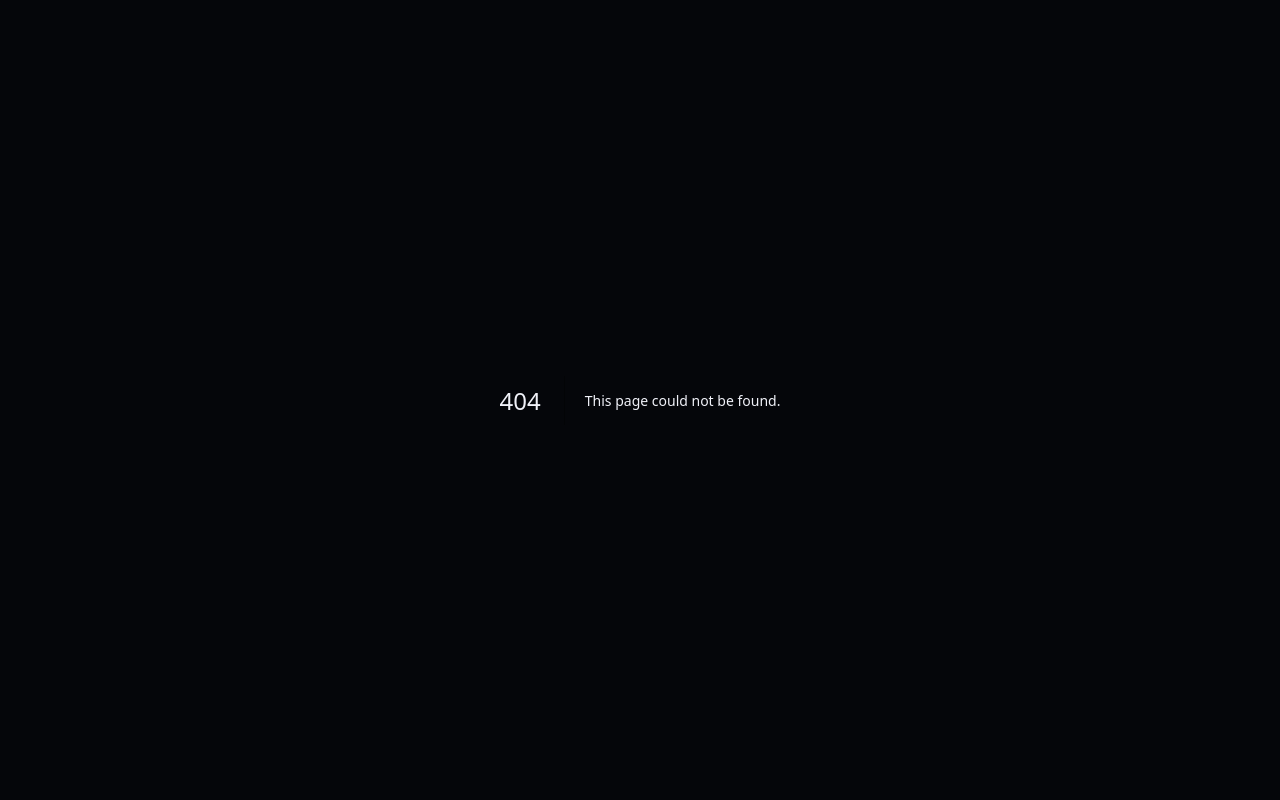
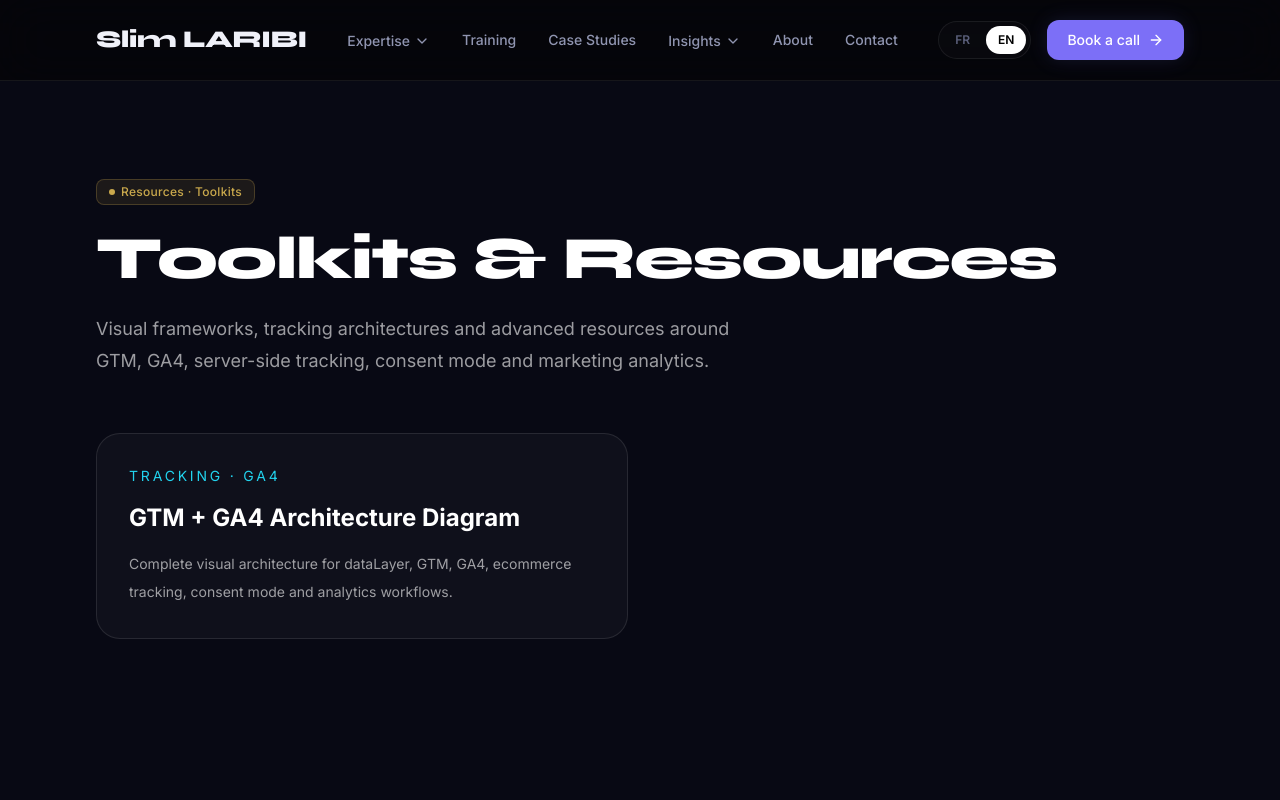
Before and after one commit to Slim-LARIBI/slim-laribi-website, a Next.js app: page /en/toolkit in a window 1280 px wide. Before the commit this address had no page. Shown: the top 800 px of the page. Built offline with nearby package versions, Linux system fonts and the light colour scheme.

Commit message:
Add toolkit hub page

```diff
--- /dev/null
+++ b/app/[locale]/toolkit/page.tsx
@@ -0,0 +1,60 @@
+import type { Metadata } from "next";
+import Link from "next/link";
+import { Container } from "@/components/ui/Container";
+import { Badge } from "@/components/ui/Badge";
+
+export const metadata: Metadata = {
+  title: "Toolkits — Slim Laribi",
+  description:
+    "Collection de toolkits et ressources autour du tracking, analytics, GTM, GA4 et marketing data.",
+};
+
+export default function ToolkitHubPage({
+  params,
+}: {
+  params: { locale: "fr" | "en" };
+}) {
+  const locale = params.locale || "fr";
+
+  return (
+    <main className="min-h-screen bg-[#080914] py-24">
+      <Container>
+        <div className="mx-auto max-w-6xl">
+          <Badge variant="gold" dot className="mb-6">
+            Resources · Toolkits
+          </Badge>
+
+          <h1 className="font-display text-5xl font-black tracking-tight text-white md:text-6xl">
+            Toolkits & Resources
+          </h1>
+
+          <p className="mt-6 max-w-2xl text-lg leading-8 text-white/60">
+            Visual frameworks, tracking architectures and advanced resources
+            around GTM, GA4, server-side tracking, consent mode and marketing
+            analytics.
+          </p>
+
+          <div className="mt-14 grid gap-6 md:grid-cols-2">
+            <Link
+              href={`/${locale}/toolkit/gtm-ga4-architecture`}
+              className="group rounded-3xl border border-white/10 bg-white/[0.03] p-8 transition hover:border-cyan-400/40 hover:bg-white/[0.05]"
+            >
+              <div className="mb-4 text-sm uppercase tracking-[0.2em] text-cyan-400">
+                Tracking · GA4
+              </div>
+
+              <h2 className="text-2xl font-bold text-white">
+                GTM + GA4 Architecture Diagram
+              </h2>
+
+              <p className="mt-4 text-sm leading-7 text-white/60">
+                Complete visual architecture for dataLayer, GTM, GA4,
+                ecommerce tracking, consent mode and analytics workflows.
+              </p>
+            </Link>
+          </div>
+        </div>
+      </Container>
+    </main>
+  );
+}
```
